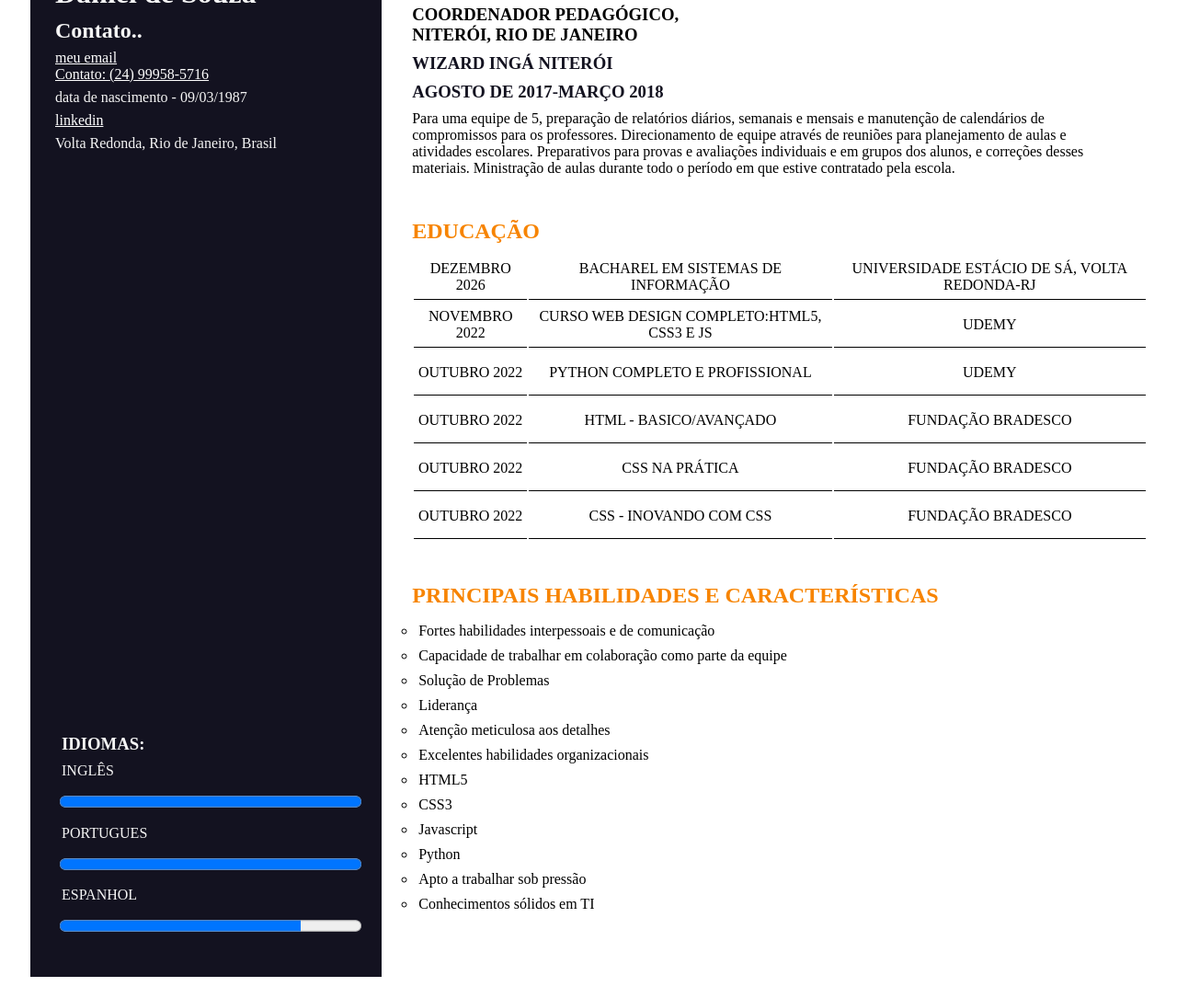
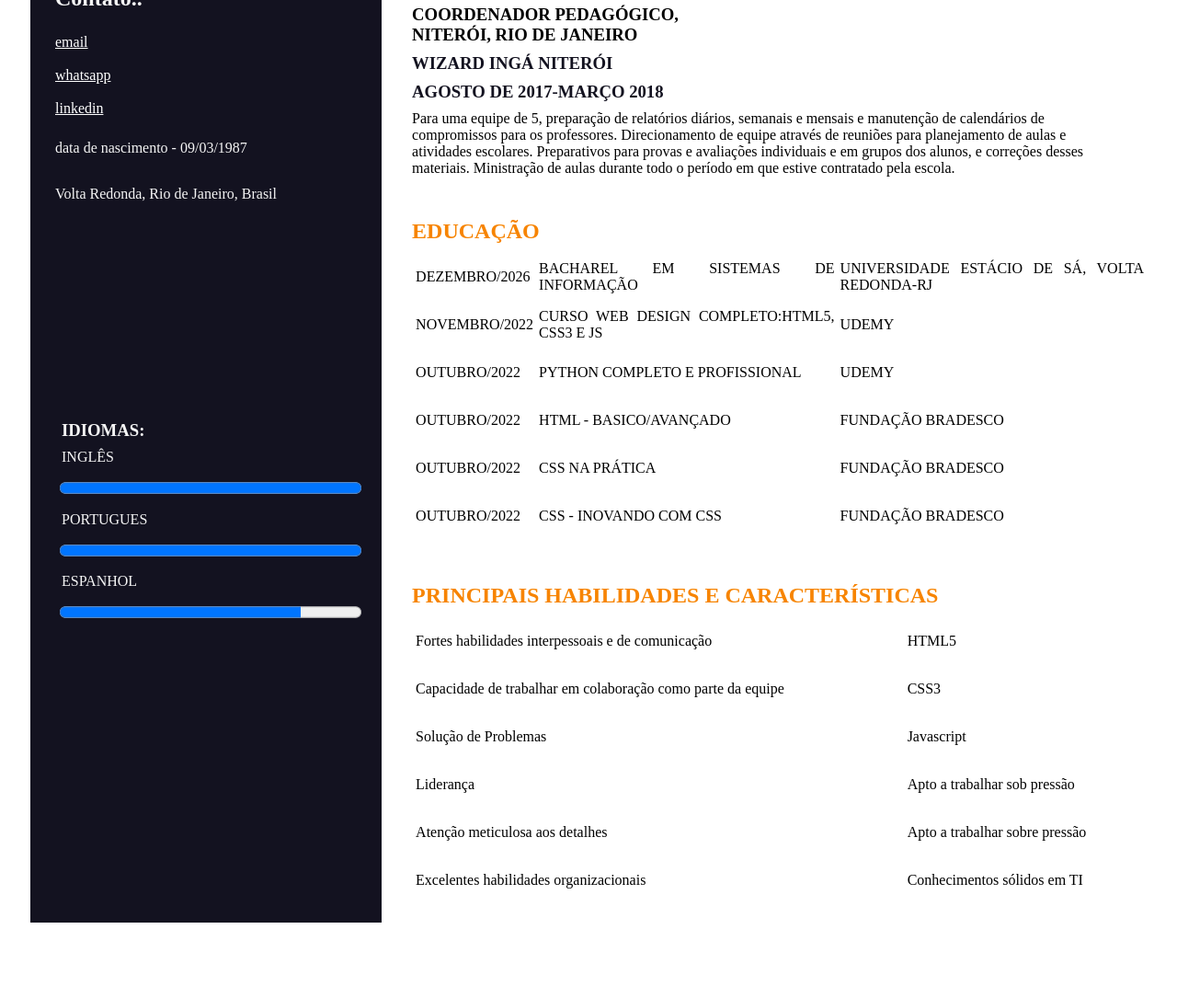
Before and after one commit to dandesouza87/CurriculoOnline, a plain HTML site: page index.html in a window 1280 px wide. Shown: the part 464-1549 px from the top of the page at 92% size. After the commit the page ends 1490 px from the top, so only its background shows below. Drawn offline with Linux system fonts and the light colour scheme.

Commit message:
revisão

```diff
--- a/css/style.css
+++ b/css/style.css
@@ -27,9 +27,13 @@ a:hover, a:active {
 }
 
 img{
-    max-width: 80%;
-    max-height:80%;
-    border-radius: 50%;
+    max-width: 70%;
+    max-height:70%;
+    border-radius: 40%;
+    object-fit:scale-down;
+    align-items: center;
+    justify-content: center;
+    display: block;
 }
 #contato{
     color: whitesmoke;
@@ -91,9 +95,7 @@ table{
 
 tr{
     height: 50px;
-    text-align: center;
+    text-align: justify;
+    padding: 10px;
+    margin: 20px;
 }
-
-td{
-    border-bottom: 1px solid black;
-}
--- a/index.html
+++ b/index.html
@@ -14,11 +14,18 @@
                 <img src="img/unnamed (2).jpg" alt="">
                 <h1>Daniel de Souza</h1>
                 <h2 id="contato">Contato..</h2>
-                <a href="mailto:dandesouza87@gmail.com">meu email</a>
                 <br>
-                <a href="https://api.whatsapp.com/send?phone=5524999585716" target="_blank">Contato: (24) 99958-5716</a>
+                <a href="mailto:dandesouza87@gmail.com">email</a>
+                <br>
+                <br>
+                <a href="https://api.whatsapp.com/send?phone=5524999585716" target="_blank">whatsapp</a>
+                <br>
+                <br>
+                <a href="https://www.linkedin.com/in/daniel-ribeiro-de-souza-filho-718682241/" target="_blank">linkedin</a>
+                <br>
+                <br>
                 <p>data de nascimento - 09/03/1987</p>
-                <a href="https://www.linkedin.com/in/daniel-ribeiro-de-souza-filho-718682241/" target="_blank">linkedin</a>
+                <br>
                 <p>Volta Redonda, Rio de Janeiro, Brasil</p>
                 <br>
                 <br>
@@ -32,28 +39,7 @@
                 <br>
                 <br>
                 <br>
-                <br>
-                <br>
-                <br>
-                <br>
-                <br>
-                <br>
-                <br>
-                <br>
-                <br>
-                <br>
-                <br>
-                <br>
-                <br>
-                <br>
-                <br>
-                <br>
-                <br>
-                <br>
-                <br>
-                <br>
-                <br>
-                <br>
+
                 <div class="idiomas">
                     <h3>IDIOMAS:</h3>
                     <p>INGLÊS</p>
@@ -65,11 +51,13 @@
                 </div>
             </div>
         </div>
+
         <div id="right">
             <div id="sobreMim">
                 <h2>SOBRE MIM</h2>
                 <p>Prazer, me chamo Daniel e sou apaixonado por tecnologia. Estou cursando Sistemas de Informação na Estácio de Sá, eu amo desafios, e estou aperfeiçoando meus skills na area de desenvolvedor full stack. Sempre estou diposto a novos desafios e pronto para aprender coisas novas.</p>
             </div>
+
             <div id="experiencia">
                 <h2>EXPERIÊNCIA</h2>
                 <br>
@@ -84,7 +72,6 @@
                 <p id="p1">Para uma equipe de 5, preparação de relatórios diários, semanais e mensais e manutenção de calendários de compromissos para os professores. Direcionamento de equipe através de reuniões para planejamento de aulas e atividades escolares. Preparativos para provas e avaliações individuais e em grupos dos alunos, e correções desses materiais. Ministração de aulas durante todo o período em que estive contratado pela escola.</p>
             </div>
             <br>
-
 
             <!-- <div id="educacao">
                 <h2>EdUCAÇÃO</h2>
@@ -117,32 +104,32 @@
                 <h2>EDUCAÇÃO</h2>
                 <table>
                     <tr>
-                        <td>DEZEMBRO 2026</td>
+                        <td>DEZEMBRO/2026</td>
                         <td>BACHAREL EM SISTEMAS DE INFORMAÇÃO </td>
                         <td>UNIVERSIDADE ESTÁCIO DE SÁ, VOLTA REDONDA-RJ</td>
                     </tr>
                     <tr>
-                        <td>NOVEMBRO 2022</td>
+                        <td>NOVEMBRO/2022</td>
                         <td>CURSO WEB DESIGN COMPLETO:HTML5, CSS3 E JS</td>
                         <td>UDEMY</td>
                     </tr>
                     <tr>
-                        <td>OUTUBRO 2022</td>
+                        <td>OUTUBRO/2022</td>
                         <td>PYTHON COMPLETO E PROFISSIONAL</td>
                         <td>UDEMY</td>
                     </tr>
                     <tr>
-                        <td>OUTUBRO 2022</td>
+                        <td>OUTUBRO/2022</td>
                         <td>HTML - BASICO/AVANÇADO</td>
                         <td>FUNDAÇÃO BRADESCO</td>
                     </tr>
                     <tr>
-                        <td>OUTUBRO 2022</td>
+                        <td>OUTUBRO/2022</td>
                         <td>CSS NA PRÁTICA</td>
                         <td>FUNDAÇÃO BRADESCO</td>
                     </tr>
                     <tr>
-                        <td>OUTUBRO 2022</td>
+                        <td>OUTUBRO/2022</td>
                         <td>CSS - INOVANDO COM CSS</td>
                         <td>FUNDAÇÃO BRADESCO</td>
                     </tr>
@@ -150,12 +137,11 @@
             </div>
             <br>
 
-
             <div id="habilidades">
                 <h2>PRINCIPAIS HABILIDADES E CARACTERÍSTICAS</h2>
-                <ol>
+                <!-- <ol>
                     <li>Fortes habilidades interpessoais e de comunicação </li>
-                    <li>Capacidade de trabalhar em colaboração como parte da   equipe </li>
+                    <li>Capacidade de trabalhar em colaboração como parte da equipe </li>
                     <li>Solução de Problemas </li>
                     <li>Liderança </li>
                     <li>Atenção meticulosa aos detalhes </li>
@@ -166,7 +152,35 @@
                     <li>Python</li>
                     <li>Apto a trabalhar sob pressão</li>
                     <li>Conhecimentos sólidos em TI</li>
-                </ol>
+                </ol> -->
+
+                <table>
+                    <tr>
+                        <td>Fortes habilidades interpessoais e de comunicação </td>
+                        <td>HTML5</td>
+                    </tr>
+                    <tr>
+                        <td>Capacidade de trabalhar em colaboração como parte da equipe </td>
+                        <td>CSS3</td>
+                    </tr>
+                    <tr>
+                        <td>Solução de Problemas </td>
+                        <td>Javascript</td>
+                    </tr>
+                    <tr>
+                        <td>Liderança</td>
+                        <td>Apto a trabalhar sob pressão</td>
+                    </tr>
+                    <tr>
+                        <td>Atenção meticulosa aos detalhes</td>
+                        <td>Apto a trabalhar sobre pressão</td>
+                    </tr>
+                    <tr>
+                        <td>Excelentes habilidades organizacionais</td>
+                        <td>Conhecimentos sólidos em TI</td>
+                    </tr>
+                </table>
+
             </div>
         </div>
     </div>
```
Also changed, not shown: img/unnamed (2).jpg.
